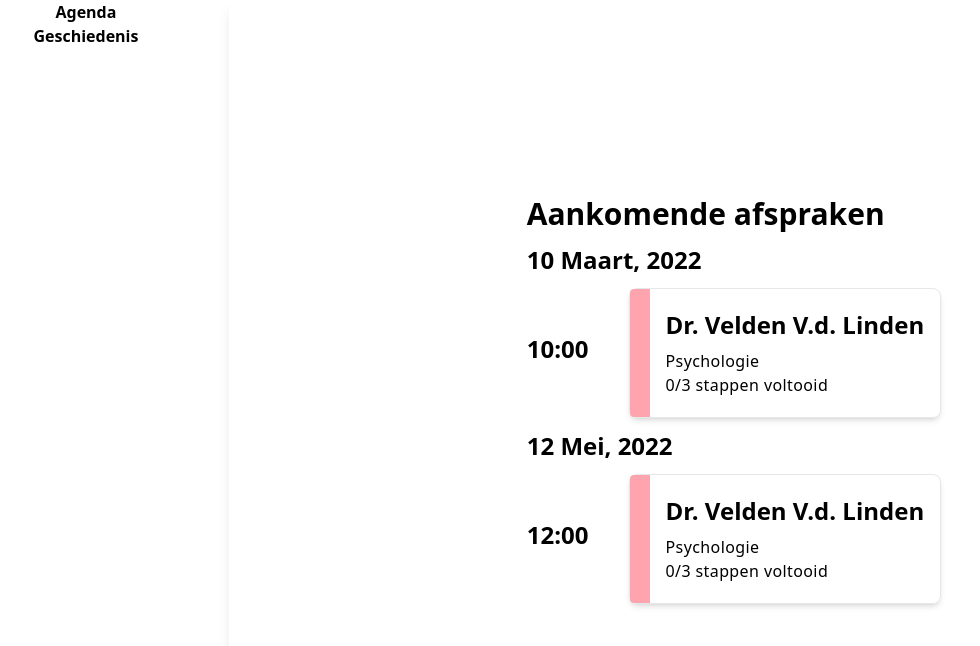
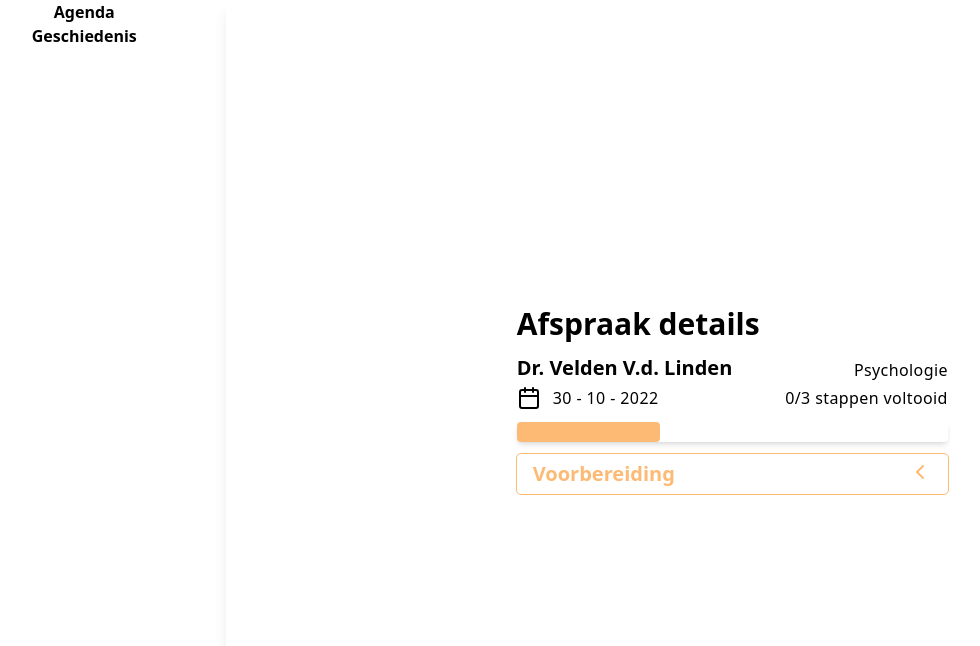
Before and after one commit to jexscx/hello-health, a Nuxt app: page / in a window 1280 px wide. Shown: the top 646 px of the page, without its empty margins (41-1021 px from the left). Built offline with nearby package versions, Linux system fonts and the light colour scheme.

Commit message:
added static appointment details page

```diff
--- a/components/Agenda.vue
+++ b/components/Agenda.vue
@@ -1,3 +1,40 @@
-<template>
+<template >
+    <div class="flex flex-col space-y-3">
+        <div>
+            <h1 class="text-3xl font-bold">Aankomende afspraken</h1>
+        </div>
+        <div>
+            <h2 class="text-2xl font-bold">10 Maart, 2022</h2>
+        </div>
+        <div class="flex flex-row items-center gap-10">
+            <div>
+                <h5 class="mb-2 text-2xl font-bold">10:00</h5>
+            </div>
+            <div href="#" class="flex items-center border rounded-lg shadow-md flex-row">
+                <div class="bg-rose-300 justify-self-auto h-32 rounded-tl rounded-bl w-5"></div>
+                <div class="flex flex-col justify-between p-4">
+                    <h5 class="mb-2 text-2xl font-bold">Dr. Velden V.d. Linden</h5>
+                    <p class="font-normal tracking-wide">Psychologie</p>
+                    <p class="font-normal tracking-wide">0/3 stappen voltooid</p>
+                </div>
+            </div>
+        </div>
+        <div>
+            <h2 class="text-2xl font-bold">12 Mei, 2022</h2>
+        </div>
+        <div class="flex flex-row items-center gap-10">
+            <div>
+                <h5 class="mb-2 text-2xl font-bold">12:00</h5>
+            </div>
+            <div href="#" class="flex items-center border rounded-lg shadow-md flex-row">
+                <div class="bg-rose-300 justify-self-auto h-32 rounded-tl rounded-bl w-5"></div>
+                <div class="flex flex-col justify-between p-4">
+                    <h5 class="mb-2 text-2xl font-bold">Dr. Velden V.d. Linden</h5>
+                    <p class="font-normal tracking-wide">Psychologie</p>
+                    <p class="font-normal tracking-wide">0/3 stappen voltooid</p>
+                </div>
+            </div>
+        </div>
+    </div>
 
 </template>
--- a/components/Appointement.vue
+++ /dev/null
@@ -1,40 +0,0 @@
-<template >
-    <div class="flex flex-col space-y-3">
-        <div>
-            <h1 class="text-3xl font-bold">Aankomende afspraken</h1>
-        </div>
-        <div>
-            <h2 class="text-2xl font-bold">10 Maart, 2022</h2>
-        </div>
-        <div class="flex flex-row items-center gap-10">
-            <div>
-                <h5 class="mb-2 text-2xl font-bold">10:00</h5>
-            </div>
-            <div href="#" class="flex items-center border rounded-lg shadow-md flex-row">
-                <div class="bg-rose-300 justify-self-auto h-32 rounded-tl rounded-bl w-5"></div>
-                <div class="flex flex-col justify-between p-4">
-                    <h5 class="mb-2 text-2xl font-bold">Dr. Velden V.d. Linden</h5>
-                    <p class="font-normal tracking-wide">Psychologie</p>
-                    <p class="font-normal tracking-wide">0/3 stappen voltooid</p>
-                </div>
-            </div>
-        </div>
-        <div>
-            <h2 class="text-2xl font-bold">12 Mei, 2022</h2>
-        </div>
-        <div class="flex flex-row items-center gap-10">
-            <div>
-                <h5 class="mb-2 text-2xl font-bold">12:00</h5>
-            </div>
-            <div href="#" class="flex items-center border rounded-lg shadow-md flex-row">
-                <div class="bg-rose-300 justify-self-auto h-32 rounded-tl rounded-bl w-5"></div>
-                <div class="flex flex-col justify-between p-4">
-                    <h5 class="mb-2 text-2xl font-bold">Dr. Velden V.d. Linden</h5>
-                    <p class="font-normal tracking-wide">Psychologie</p>
-                    <p class="font-normal tracking-wide">0/3 stappen voltooid</p>
-                </div>
-            </div>
-        </div>
-    </div>
-
-</template>
--- /dev/null
+++ b/components/AppointmentDetail.vue
@@ -0,0 +1,38 @@
+<template>
+    <div class="flex flex-col space-y-3">
+        <div>
+            <h1 class="text-3xl font-bold">Afspraak details</h1>
+        </div>
+        <div class="grid grid-cols-2 items-end space-y-1 max-w-md">
+            <h6 class="text-xl font-bold">Dr. Velden V.d. Linden</h6>
+            <p class="text-right tracking-wide">Psychologie</p>
+            <div class="flex space-x-3">
+                <svg width="24" height="24" fill="none" stroke="currentColor" stroke-width="2" stroke-linecap="round"
+                    stroke-linejoin="round">
+                    <use href="/feather-sprite.svg#calendar" />
+                </svg>
+                <p class="text-left tracking-wide">30 - 10 - 2022</p>
+            </div>
+            <p class="text-right tracking-wide">0/3 stappen voltooid</p>
+        </div>
+        <div class="progressblock h-5 rounded relative shadow-md">
+            <span class="progressbar meter block h-full rounded bg-orange-300 w-1/3"></span>
+        </div>
+
+        <div>
+            <button @click="setChange()" class="outline outline-1 outline-orange-300 rounded w-full h-10">
+                <div class="flex flex-row justify-between mx-4">
+                    <h6 class="text-xl font-bold text-orange-300">Voorbereiding</h6>
+                    <svg width="24" height="24" fill="none" stroke="#fdba74" stroke-width="2" stroke-linecap="round"
+                        stroke-linejoin="round">
+                        <use href="/feather-sprite.svg#chevron-left" />
+                    </svg>
+                </div>
+            </button>
+        </div>
+    </div>
+</template>
+
+<script>
+
+</script>
--- a/package.json
+++ b/package.json
@@ -12,5 +12,9 @@
     "nuxt": "3.0.0",
     "postcss": "^8.4.19",
     "tailwindcss": "^3.2.4"
+  },
+  "dependencies": {
+    "feather-icons": "^4.29.0",
+    "flowbite": "^1.5.4"
   }
 }
--- a/pages/index.vue
+++ b/pages/index.vue
@@ -1,5 +1,5 @@
 <template>
     <div>
-        <Appointement></Appointement>
+        <AppointmentDetail></AppointmentDetail>
     </div>
 </template>
```
Also changed, not shown: 2 other files (tests, documents, lock files or other folders).
